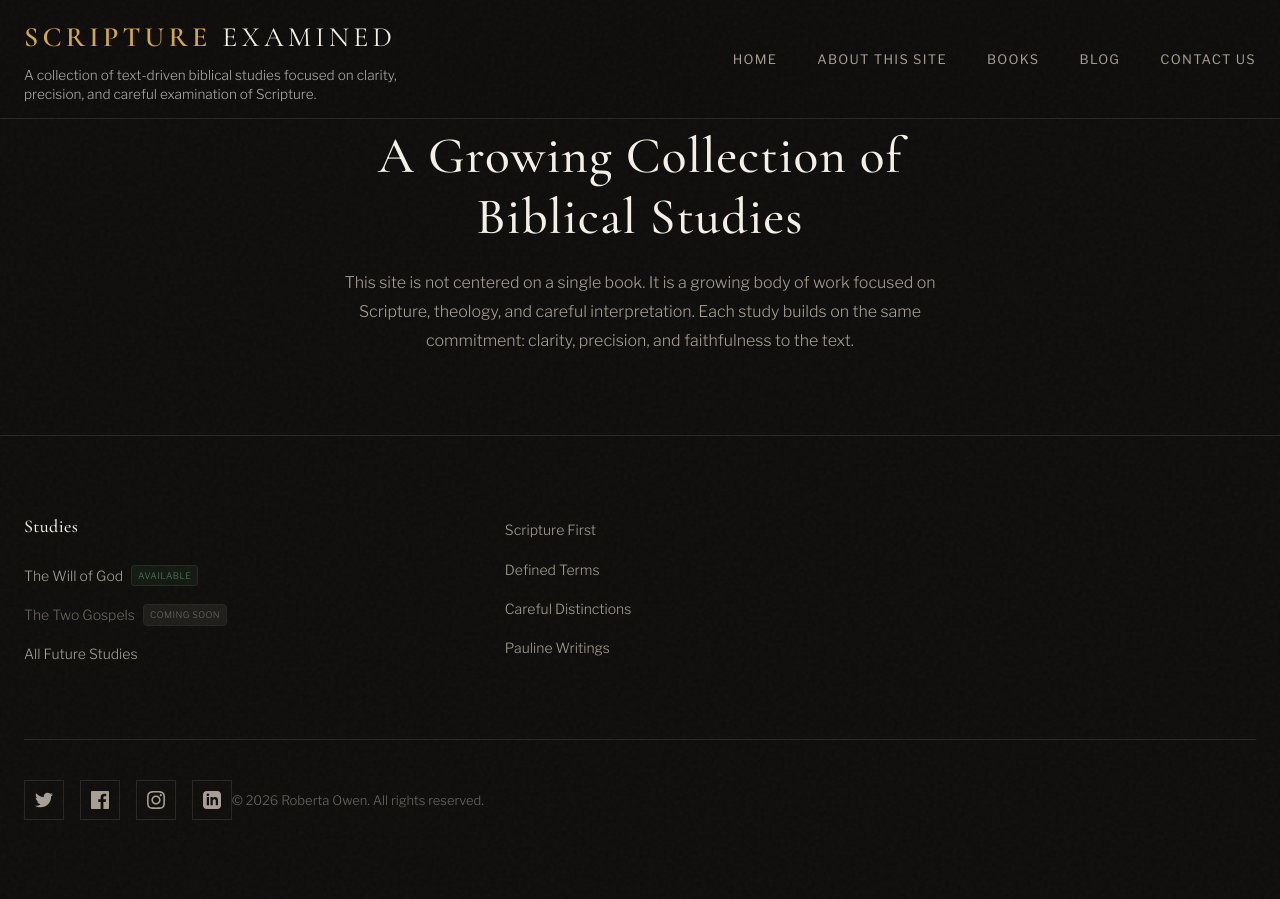
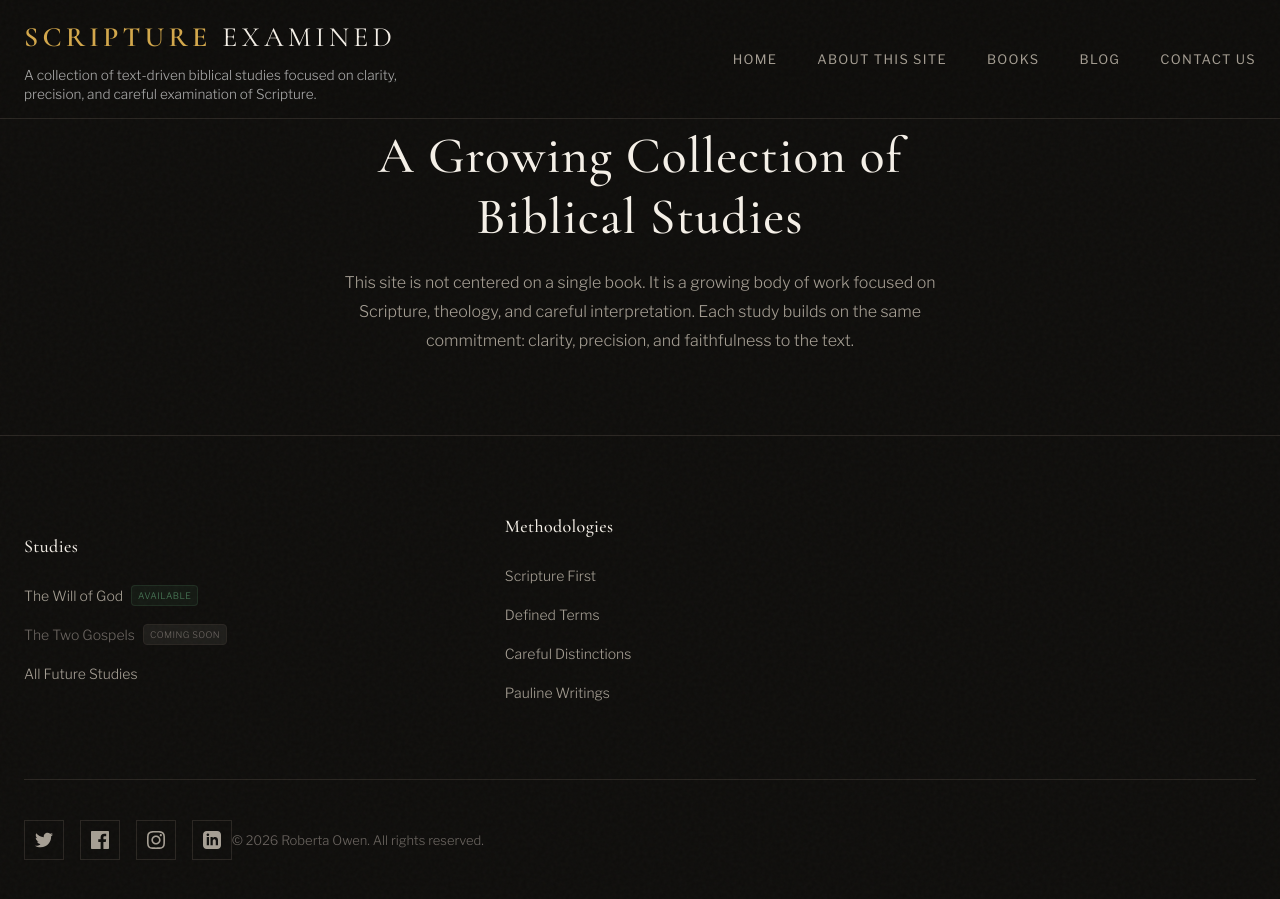
Before and after one commit to ScriptureExamined/PaulineEpistles, a Jekyll site: the page built from index.html, in a window 1280 px wide and 900 px high, scrolled down 1685 px. Built offline with Jekyll 4.4.1, drawn with Linux system fonts in a browser that asks for light colours; before the commit the page ends 2545 px from its top, so only the background shows below that.

Commit message:
Update default.html

```diff
--- a/_layouts/default.html
+++ b/_layouts/default.html
@@ -127,6 +127,7 @@ layout: none
           </div>
 
           <ul class="footer-links">
+            <h4 class="footer-title">Methodologies</h4>
   <li>
     <a href="#" class="js-sample-trigger"
     data-sample-label="Methodology"
```
